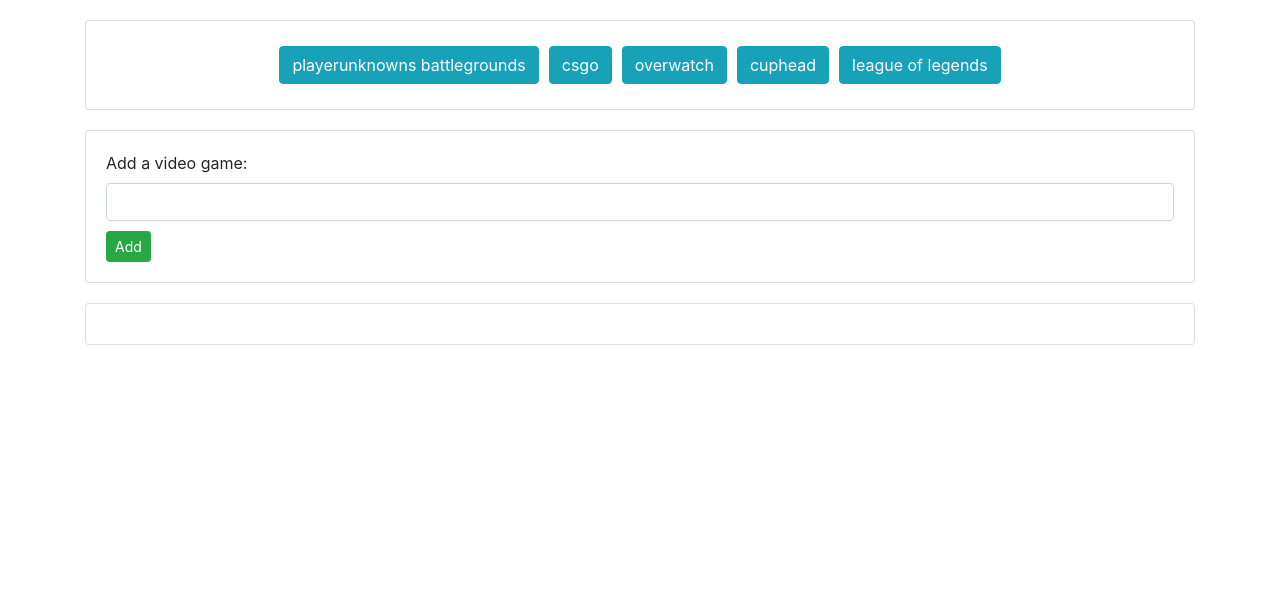
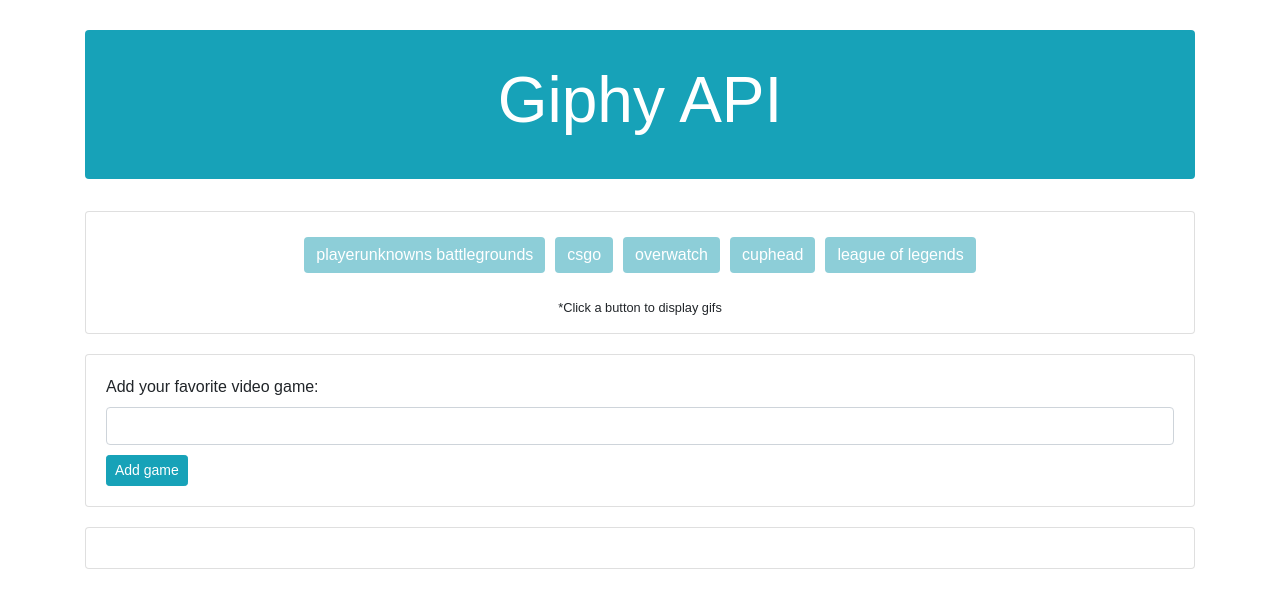
Before and after one commit to joannehyelee/API-Giphy, a plain HTML site: page index.html in a window 1280 px wide. Drawn offline with nearby package versions, Linux system fonts and the light colour scheme.

Commit message:
Change colors

```diff
--- a/assets/css/style.css
+++ b/assets/css/style.css
@@ -1,9 +1,30 @@
+body {
+    font-family: 'Poppins', sans-serif;
+}
+
+.display-3 {
+    font-size: 4em;
+}
+
+.jumbotron {
+    margin-top: 30px;
+    padding: 2em;
+    background: #17a2b8;
+}
+
 .card {
     margin-top: 20px;
 }
 
-.btn-info {
+.btn-success {
     margin: 5px;
+    background: #8DCED8;
+    border: 0;
+}
+
+.btn-success:hover, .btn-success:active {
+    background: #17a2b8;
+    border: 0;
 }
 
 #images-div img {
@@ -26,7 +47,8 @@
     margin-bottom: 0;
 }
 
-/* #images-div p {
-    display: inline;
-    width: 50%;
-} */
+@media screen and (max-width: 1000px) {
+    .display-3 {
+        font-size: 2.5em;
+    }
+}
--- a/assets/javascript/app.js
+++ b/assets/javascript/app.js
@@ -6,7 +6,7 @@
     $("#buttons-div").empty();
 
         for (var i = 0; i < topics.length; i++) {
-            var gameButton = $('<button class="btn btn-info game-btn">' + topics[i] + '</button>');
+            var gameButton = $('<button class="btn btn-success game-btn">' + topics[i] + '</button>');
             $(gameButton).attr("data-name", topics[i]);
             $("#buttons-div").append(gameButton);
         }
@@ -62,9 +62,10 @@
         // Prevents buttons default behavior (submitting form) when clicked
 
         var gameInput = $("#videoGame").val().trim();
-        console.log(gameInput);
 
         topics.push(gameInput);
+
+        $("form").trigger("reset");
 
         displayButtons();
     });
--- a/index.html
+++ b/index.html
@@ -21,18 +21,23 @@
 <body>
 
     <div class="container">
+        <div class="jumbotron text-white rounded">
+			<h1 class="display-3 text-center">Giphy API</h1>
+		</div>
+
         <div class="card">
             <div class="card-body text-center" id="buttons-div">
 
-            </div>
+			</div>
+			<p class="text-center small">*Click a button to display gifs</p>
 		</div>
 		<div class="card">
 			<div class="card-body">
 				<form>
 					<div class="form-group">
-						<label for="videoGame">Add a video game:</label>
+						<label for="videoGame">Add your favorite video game:</label>
 						<input type="text" class="form-control" id="videoGame">
-						<button type="submit" class="btn btn-success btn-sm" id="add-button">Add</button>
+						<button type="submit" class="btn btn-info btn-sm" id="add-button">Add game</button>
 					</div>
 				</form>
 			</div>
```
